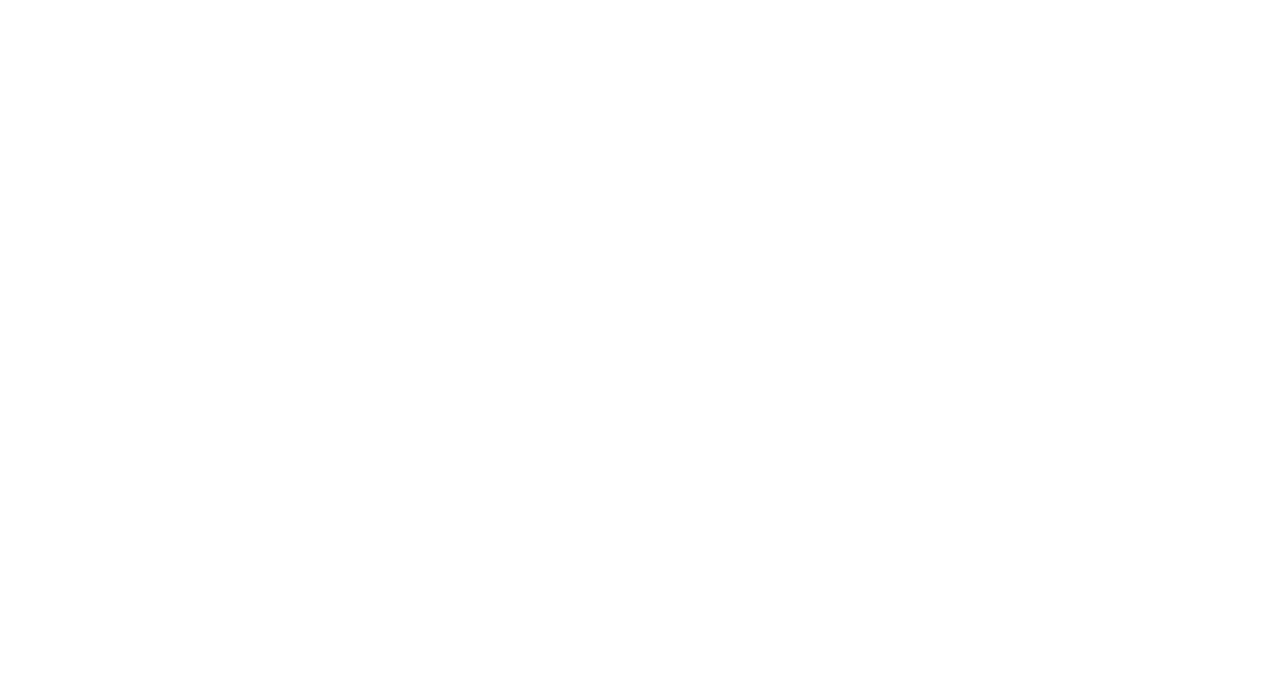
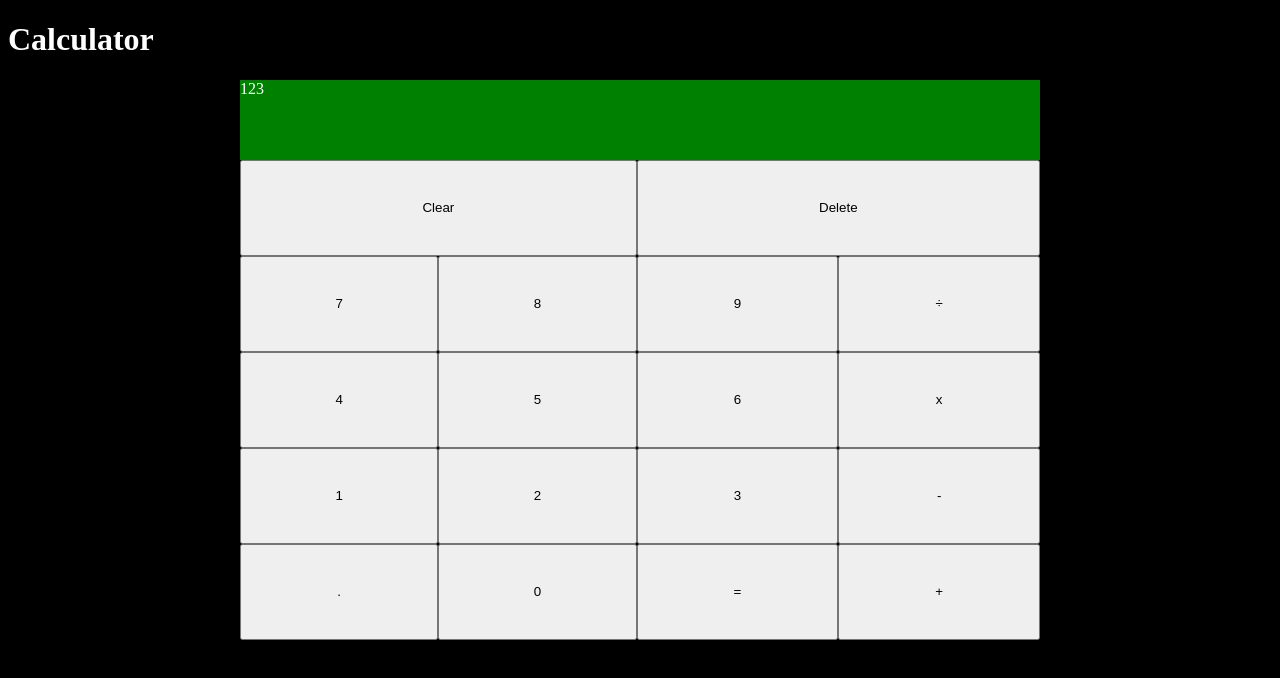
Before and after one commit to ivan-barrios/calculator, a plain HTML site: page index.html in a window 1280 px wide. Drawn offline with Linux system fonts and the light colour scheme.

Commit message:
Main Structure

```diff
--- a/index.html
+++ b/index.html
@@ -8,6 +8,32 @@
     <link rel="stylesheet" href="style.css">
 </head>
 <body>
+    <h1>Calculator</h1>
+    <div class="calculator">
+        <div class="main-container">
+            <div class="screen">123</div>
+            <div class="keys">
+                <button class="clear-btn" id="clearBtn">Clear</button>
+                <button class="delete-btn" id="deleteBtn">Delete</button>
+                <button class="numberBtn">7</button>
+                <button class="numberBtn">8</button>
+                <button class="numberBtn">9</button>
+                <button class="operatorBtn">÷</button>
+                <button class="numberBtn">4</button>
+                <button class="numberBtn">5</button>
+                <button class="numberBtn">6</button>
+                <button class="operatorBtn">x</button>
+                <button class="numberBtn">1</button>
+                <button class="numberBtn">2</button>
+                <button class="numberBtn">3</button>
+                <button class="operatorBtn">-</button>
+                <button class="numberBtn">.</button>
+                <button class="numberBtn">0</button>
+                <button class="operatorBtn">=</button>
+                <button class="operatorBtn">+</button>
+            </div>
+        </div>
+    </div>
     <script src="script.js"></script>
 </body>
 </html>
--- a/script.js
+++ b/script.js
@@ -0,0 +1,37 @@
+//CALCULATOR FUNCTIONS STARTS
+function add(a,b){
+
+}
+
+function subtract(a,b){
+
+}
+
+function multiply(a, b){
+
+}
+
+function divide(a, b){
+
+}
+
+function operate(operator, a, b){
+    //calls one of the above functions
+}
+//CALCULATOR FUNCTIONS ENDS
+
+
+
+//DISPLAY FUCNTIONS STARTS
+const numberBtns = document.querySelectorAll('.numberBtn');
+const operatorBtns = document.querySelectorAll('.operatorBtn');
+numberBtns.forEach((btn) => {
+    btn.addEventListener(('click'), () => display(btn));
+})
+
+
+
+
+    function display(btn){
+    }
+//DISPLAY FUNCTIONS ENDS
--- a/style.css
+++ b/style.css
@@ -0,0 +1,39 @@
+body{
+    background-color: black;
+    color: white;
+}
+
+.calculator{
+
+}
+
+.main-container{
+    display: flex;
+    flex-direction: column;
+    align-items: center;
+    justify-content: center;
+}
+
+.screen{
+    background-color: green;
+    width:50em;
+    height: 5em;
+}
+
+.keys{
+    display: grid;
+    grid-template-columns: auto auto auto auto;
+    grid-template-rows: auto auto auto auto;
+    width: 50em;
+    height: 30em;
+}
+
+.clear-btn{
+    grid-column-start: 1;
+    grid-column-end: 3;
+}
+
+.delete-btn{
+    grid-column-start: 3;
+    grid-column-end: 5;
+}
```
